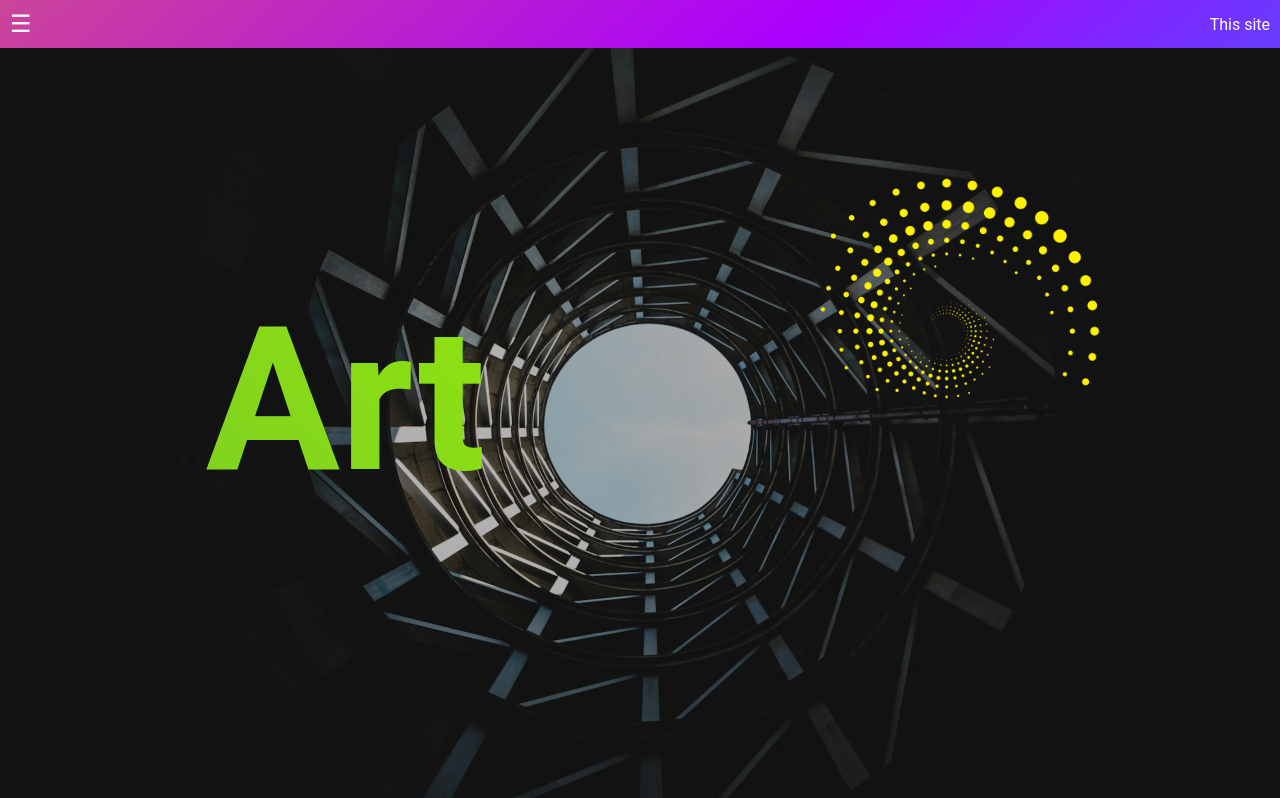
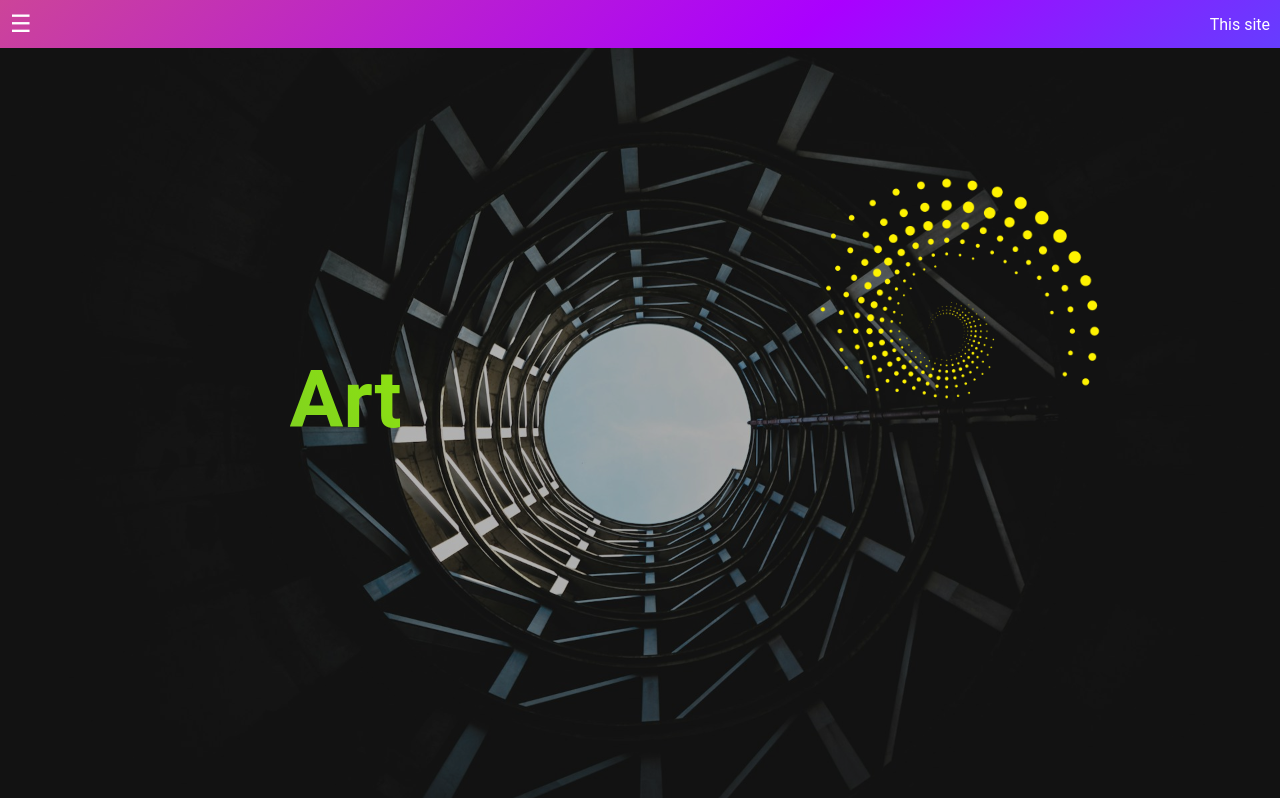
Before and after one commit to Komicalgillbates/mysite, a plain HTML site: page index.html in a window 1280 px wide. Shown: the top 798 px of the page. Drawn offline with Linux system fonts and the light colour scheme.

Commit message:
Update styles.css

```diff
--- a/styles.css
+++ b/styles.css
@@ -54,7 +54,7 @@ body::before {
 }
 
 .gradient-text {
-    font-size: 200px;
+    font-size: 10vmin;
     font-weight: bold;
     background: linear-gradient(45deg, #7fd121, hwb(84 6% 11%)); /* Gradient colors */
     -webkit-background-clip: text; /* Clip background to text */
```
